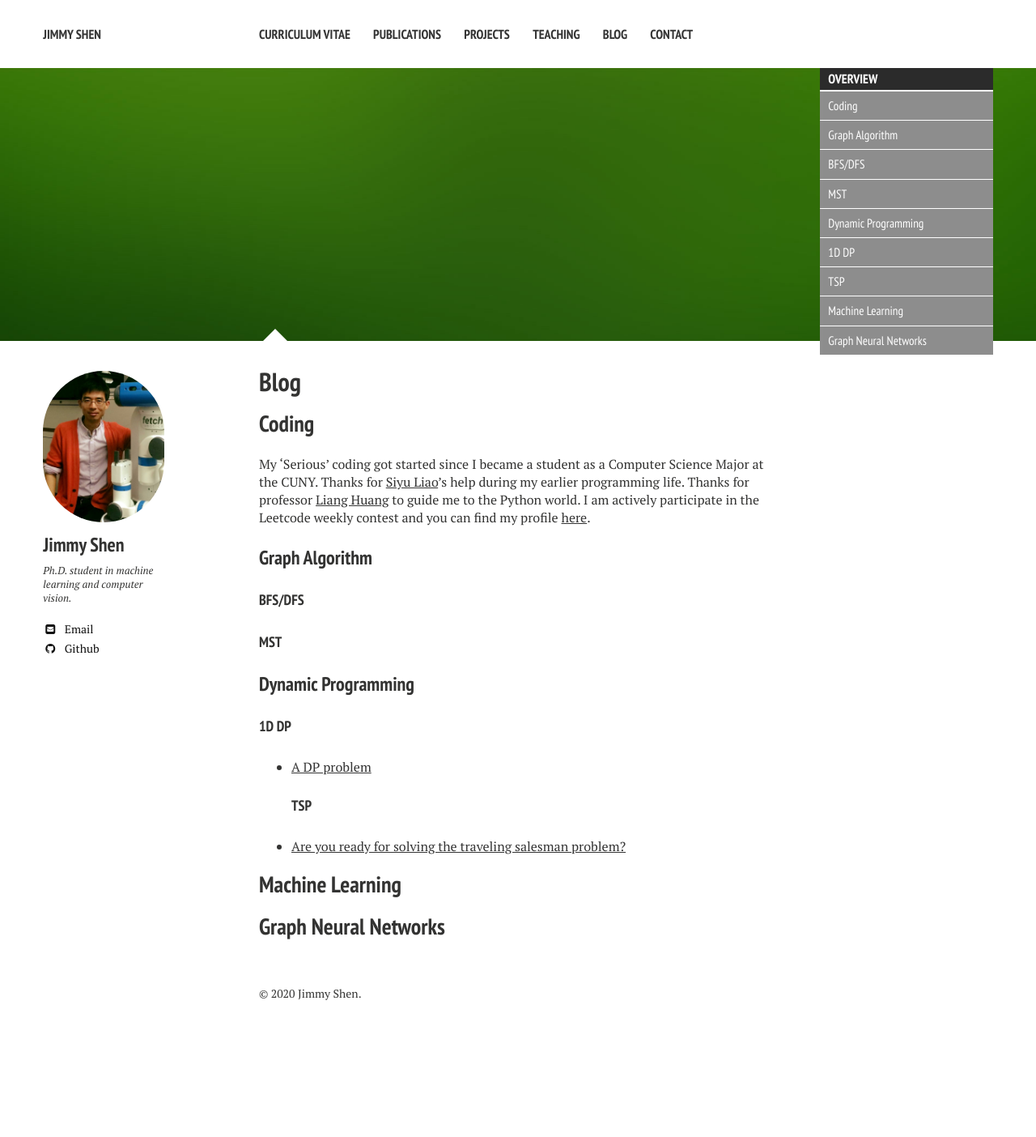
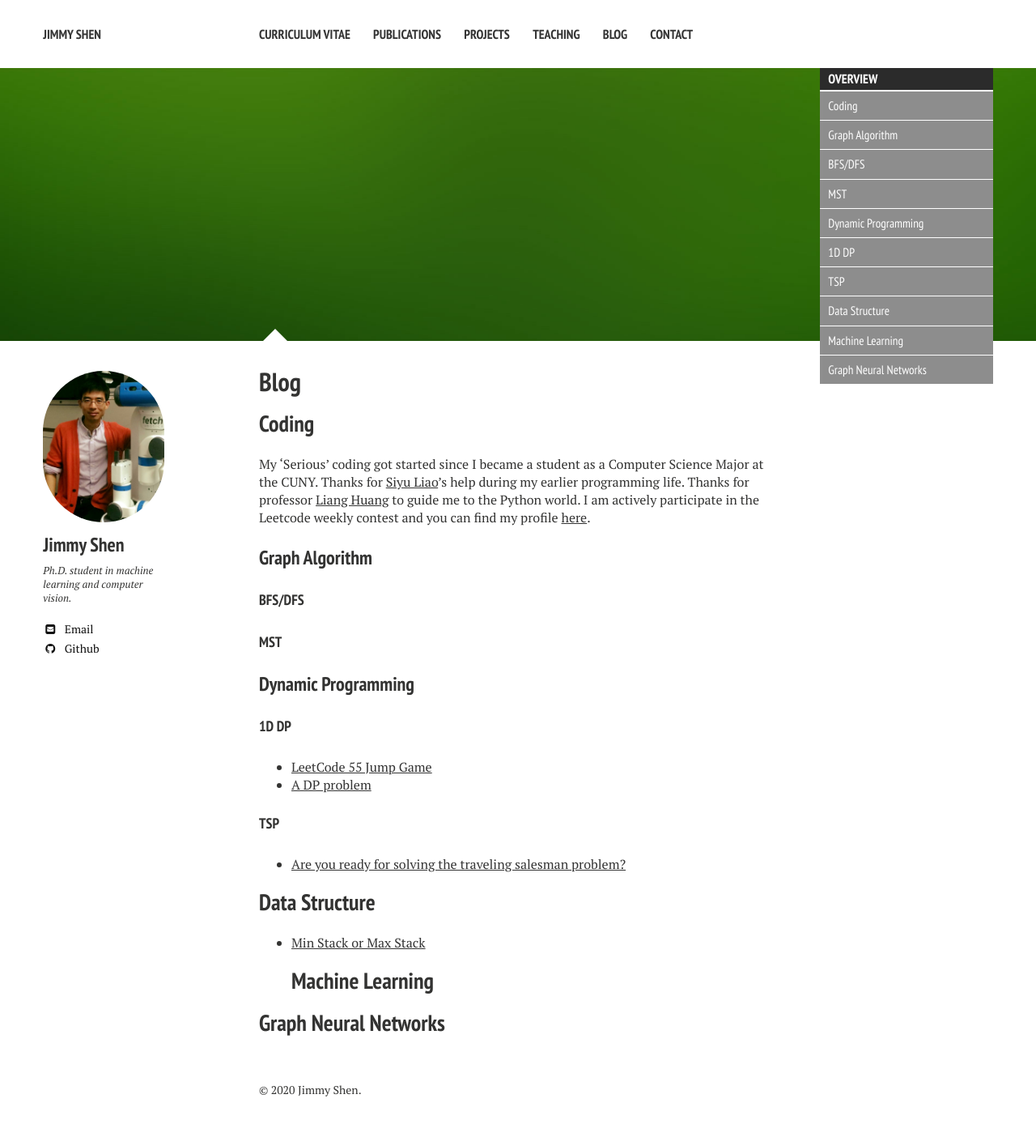
Before and after one commit to xiaokeshen/xiaokeshen.github.io, a Jekyll site: the page built from blog/index.md, in a window 1280 px wide. Shown: the whole page at 81% size. Built offline with Jekyll 4.4.1, drawn with Linux system fonts in a browser that asks for light colours; nearby versions of some CDN libraries; before the commit the page ends 1285 px from its top, so only the background shows below that.

Commit message:
add several blog links

```diff
--- a/blog/index.md
+++ b/blog/index.md
@@ -29,10 +29,15 @@ My 'Serious' coding got started since I became a student as a Computer Science M
 
 ### Dynamic Programming
 #### 1D DP
+- [LeetCode 55 Jump Game](https://medium.com/@jim.morris.shen/jump-game-20b4e598b743?source=friends_link&sk=b867cea63ad9418a79f957af8f56b532)
 - [A DP problem](https://medium.com/@jim.morris.shen/a-dp-problem-a85ed7df44?source=friends_link&sk=508284b99db5bcc448f1e462db752395)
+
 #### TSP
+
 - [Are you ready for solving the traveling salesman problem?](https://medium.com/analytics-vidhya/are-you-read-for-solving-the-traveling-salesman-problem-80e3c4ea45fc?source=friends_link&sk=b28ea8888460935401ae02f800d6ccd8)
 
+## Data Structure
+- [Min Stack or Max Stack](https://medium.com/@jim.morris.shen/min-stack-or-max-stack-a5be2165cad8?source=friends_link&sk=8dd800652072ae9f16105bb4bda9f414)
 ## Machine Learning
 
 ## Graph Neural Networks
```
